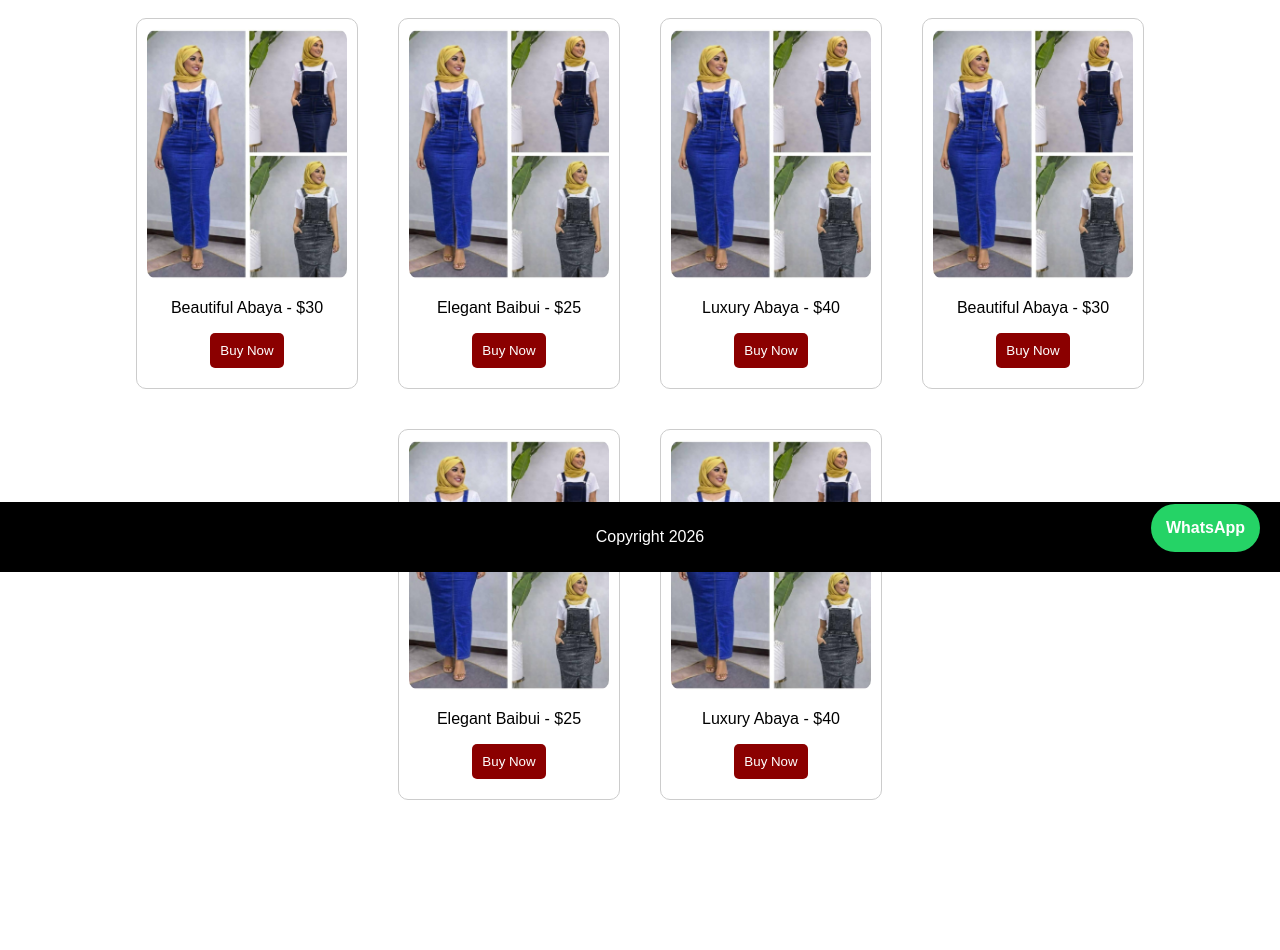
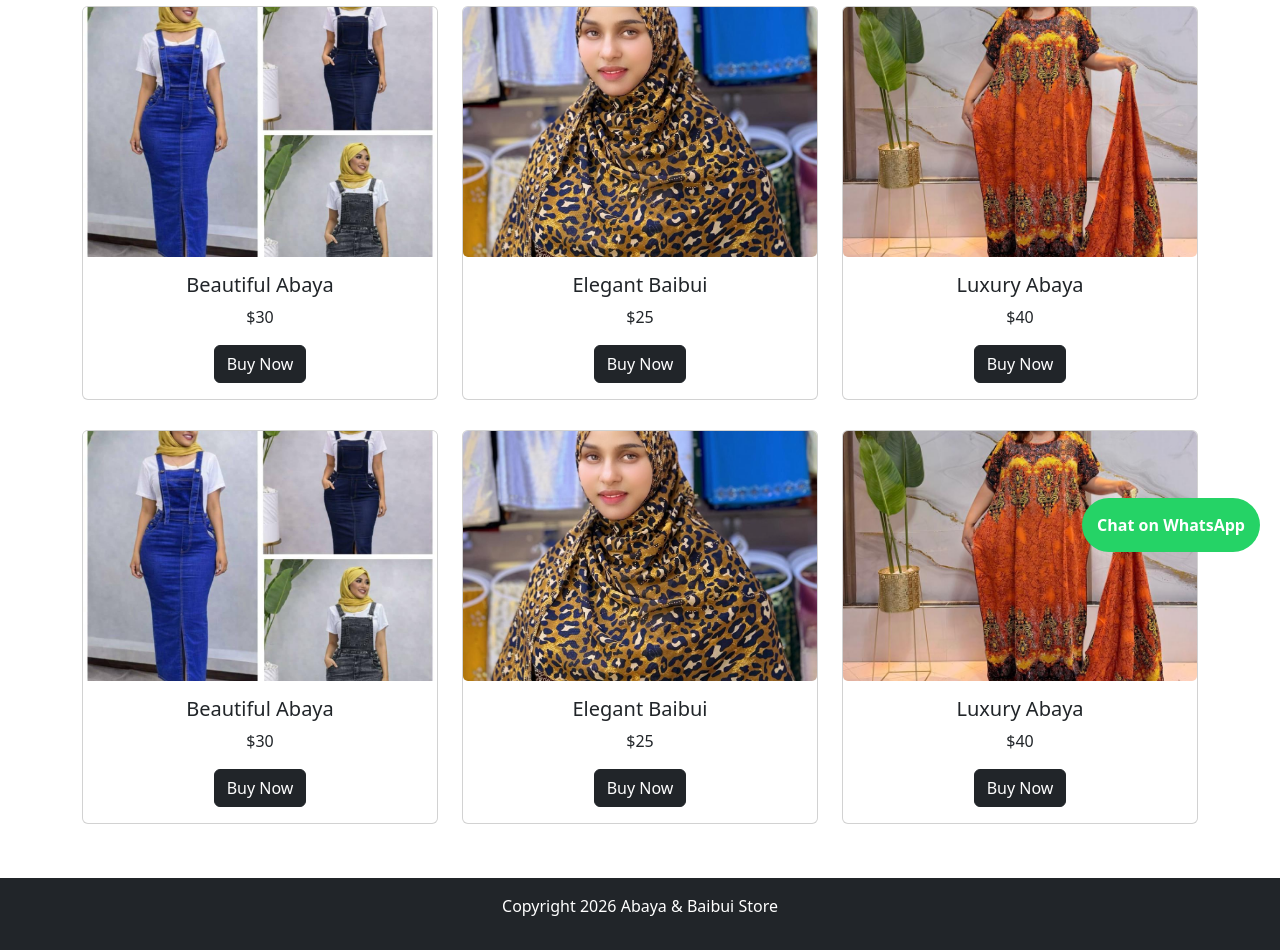
Before and after one commit to AMANAFASHION/abaya-website, a plain HTML site: page product.html in a window 1280 px wide. Shown: the part 228-1178 px from the top of the page. Before the commit the page ends 1068 px from the top, so only its background shows below. Drawn offline with nearby package versions, Linux system fonts and the light colour scheme.

Commit message:
Add files via upload

```diff
--- a/product.html
+++ b/product.html
@@ -3,65 +3,135 @@
 <head>
     <title>Products - Abaya & Baibui Store</title>
     <link rel="stylesheet" href="style.css">
+    <link href="https://cdn.jsdelivr.net/npm/bootstrap@5.3.0/dist/css/bootstrap.min.css" rel="stylesheet">
+    <style>
+.whatsapp{
+    position: fixed;
+    bottom: 20px;
+    right: 20px;
+    background-color: #25D366;
+    color: white;
+    padding: 15px;
+    border-radius: 50px;
+    text-decoration: none;
+    font-weight: bold;
+}
+.card{
+    margin-bottom: 30px;
+}
+.card-img-top{
+    height: 250px;
+    object-fit: cover;
+    border-radius: 5px;
+}
+</style>
 </head>
 
 <body>
 
-<header>
-<h1>Abaya & Baibui Store</h1>
-</header>
-
-<nav>
-<a href="index.html">Home</a>
-<a href="products.html">Products</a>
-<a href="contact.html">Contact</a>
+<!-- Header na Navbar -->
+<nav class="navbar navbar-expand-lg navbar-dark bg-dark">
+  <div class="container">
+    <a class="navbar-brand" href="#">Abaya Store</a>
+    <div>
+      <a class="nav-link text-white" href="index.html">Home</a>
+      <a class="nav-link text-white" href="product.html">Products</a>
+      <a class="nav-link text-white" href="contact.html">Contact</a>
+    </div>
+  </div>
 </nav>
 
-<h2 >Our Products</h2>
-<section class="products">
+<!-- Products Section -->
+<div class="container mt-4">
+  <h2 class="mb-4 text-center">Our Products</h2>
 
-<div class="product">
-<img src="abaya.jpeg" width="200">
-<p>Beautiful Abaya - $30</p>
-<button>Buy Now</button>
+  <div class="row">
+    <!-- Product 1 -->
+    <div class="col-md-4">
+      <div class="card">
+        <img src="abaya.jpeg" class="card-img-top">
+        <div class="card-body text-center">
+          <h5 class="card-title">Beautiful Abaya</h5>
+          <p>$30</p>
+          <button class="btn btn-dark">Buy Now</button>
+        </div>
+      </div>
     </div>
 
-<div class="product">
-<img src="abaya.jpeg" width="200">
-<p>Elegant Baibui - $25</p>
-<button>Buy Now</button>
+    <!-- Product 2 -->
+    <div class="col-md-4">
+      <div class="card">
+        <img src="mtandio.jpeg" class="card-img-top">
+        <div class="card-body text-center">
+          <h5 class="card-title">Elegant Baibui</h5>
+          <p>$25</p>
+          <button class="btn btn-dark">Buy Now</button>
+        </div>
+      </div>
     </div>
 
-<div class="product">
-<img src="abaya.jpeg" width="200">
-<p>Luxury Abaya - $40</p>
-<button>Buy Now</button>
+    <!-- Product 3 -->
+    <div class="col-md-4">
+      <div class="card">
+        <img src="kijora.jpeg" class="card-img-top">
+        <div class="card-body text-center">
+          <h5 class="card-title">Luxury Abaya</h5>
+          <p>$40</p>
+          <button class="btn btn-dark">Buy Now</button>
+        </div>
+      </div>
     </div>
 
-<div class="product">
-<img src="abaya.jpeg" width="200">
-<p>Beautiful Abaya - $30</p>
-<button>Buy Now</button>
+
+    <!-- Product 4 -->
+    <div class="col-md-4">
+      <div class="card">
+        <img src="abaya.jpeg" class="card-img-top">
+        <div class="card-body text-center">
+          <h5 class="card-title">Beautiful Abaya</h5>
+          <p>$30</p>
+          <button class="btn btn-dark">Buy Now</button>
+        </div>
+      </div>
     </div>
 
-<div class="product">
-<img src="abaya.jpeg" width="200">
-<p>Elegant Baibui - $25</p>
-<button>Buy Now</button>
+    <!-- Product 5 -->
+    <div class="col-md-4">
+      <div class="card">
+        <img src="mtandio.jpeg" class="card-img-top">
+        <div class="card-body text-center">
+          <h5 class="card-title">Elegant Baibui</h5>
+          <p>$25</p>
+          <button class="btn btn-dark">Buy Now</button>
+        </div>
+      </div>
     </div>
 
-<div class="product">
-<img src="abaya.jpeg" width="200">
-<p>Luxury Abaya - $40</p>
-<button>Buy Now</button>
+    <!-- Product 6 -->
+    <div class="col-md-4">
+      <div class="card">
+        <img src="kijora.jpeg" class="card-img-top">
+        <div class="card-body text-center">
+          <h5 class="card-title">Luxury Abaya</h5>
+          <p>$40</p>
+          <button class="btn btn-dark">Buy Now</button>
         </div>
-</section>
+      </div>
+    </div>
+  </div>
+</div>
 
-<footer>
-<p>Copyright 2026</p>
+<!-- Footer -->
+<footer class="bg-dark text-white text-center p-3 mt-4">
+    <p>Copyright 2026 Abaya & Baibui Store</p>
 </footer>
+
+<!-- WhatsApp Floating Button -->
 <a href="https://wa.me/255658683060" class="whatsapp" target="_blank">
-WhatsApp
+    Chat on WhatsApp
 </a>
+
+<!-- WhatsApp Button CSS -->
+
 </body>
 </html>
--- a/style.css
+++ b/style.css
@@ -108,10 +108,6 @@ footer{
 background-color: black;
 color: white;
 padding: 10px;
-margin: 0;
-position: fixed;
-bottom: 0;
-    left: 0;
-    width: 100%;
+
 
 }
```
Also changed, not shown: contact.html (+71 -41 lines), index.html (+90 -27 lines), kijora.jpeg (added), mtandio.jpeg (added). Lines whose indentation alone changed are shown as unchanged.
